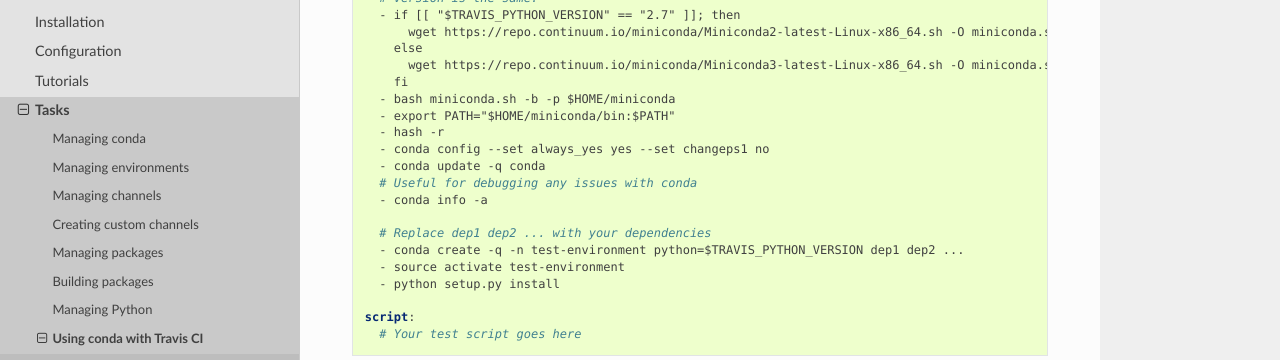
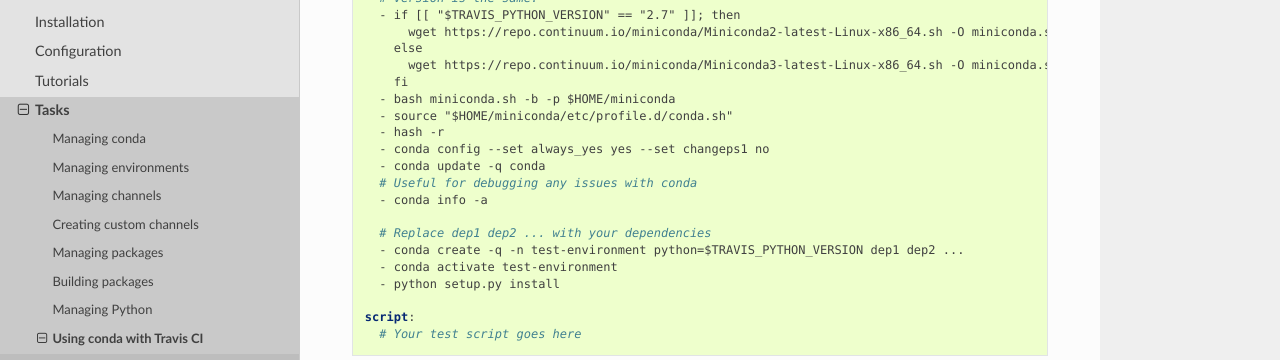
Before and after one commit to conda/conda-docs, a Sphinx documentation site: the page built from docs/source/user-guide/tasks/use-conda-with-travis-ci.rst, in a window 1280 px wide and 900 px high, scrolled down 648 px. Shown: the part 151-511 px from the top of the window. Built offline with Sphinx 7.4.7 and the Read the Docs theme 2.0.0, drawn with Linux system fonts in a browser that asks for light colours.

Commit message:
Update to reflect the 'conda 4.4+' style install

```diff
--- a/docs/source/user-guide/tasks/use-conda-with-travis-ci.rst
+++ b/docs/source/user-guide/tasks/use-conda-with-travis-ci.rst
@@ -46,7 +46,7 @@ project that supports Python 2.7, 3.5 and 3.6:
          wget https://repo.continuum.io/miniconda/Miniconda3-latest-Linux-x86_64.sh -O miniconda.sh;
        fi
      - bash miniconda.sh -b -p $HOME/miniconda
-     - export PATH="$HOME/miniconda/bin:$PATH"
+     - source "$HOME/miniconda/etc/profile.d/conda.sh"
      - hash -r
      - conda config --set always_yes yes --set changeps1 no
      - conda update -q conda
@@ -55,7 +55,7 @@ project that supports Python 2.7, 3.5 and 3.6:
 
      # Replace dep1 dep2 ... with your dependencies
      - conda create -q -n test-environment python=$TRAVIS_PYTHON_VERSION dep1 dep2 ...
-     - source activate test-environment
+     - conda activate test-environment
      - python setup.py install
 
    script:
```
